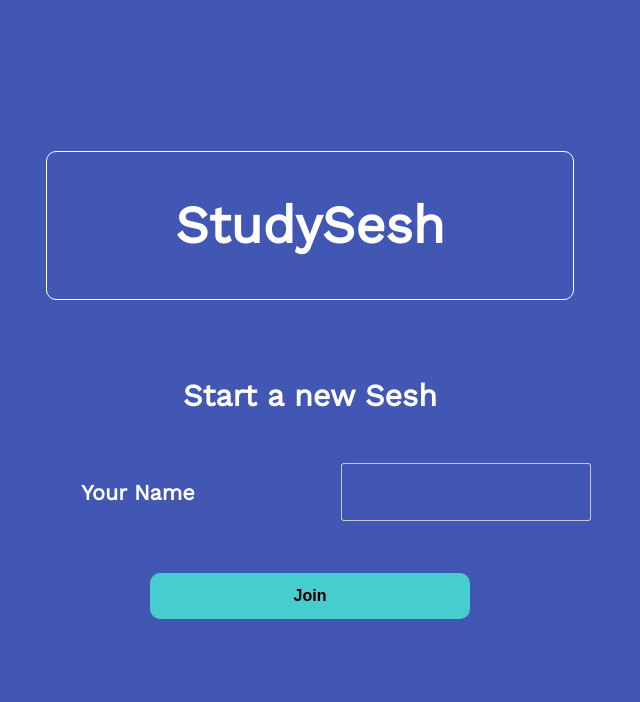
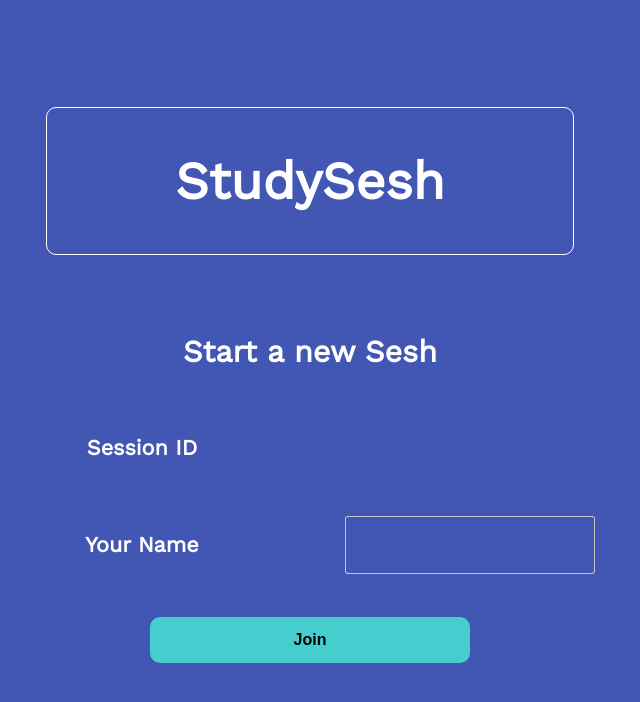
Before and after one commit to dylanOshima/DigiEduHack, a React (Create React App) app in the folder code/: page /start in a window 1280 px wide. Shown: the top 702 px of the page, without its empty margins (330-970 px from the left). Built offline with nearby package versions, Linux system fonts and the light colour scheme; no server answers.

Commit message:
Implemented session creation in create session view

```diff
--- a/code/package.json
+++ b/code/package.json
@@ -12,7 +12,6 @@
     "@types/react": "^16.9.56",
     "@types/react-dom": "^16.9.9",
     "@types/react-router-dom": "^5.1.6",
-    "axios": "^0.21.0",
     "react": "^17.0.1",
     "react-dom": "^17.0.1",
     "react-router-dom": "^5.2.0",
--- a/code/src/components/App.tsx
+++ b/code/src/components/App.tsx
@@ -1,4 +1,4 @@
-import React from 'react';
+import React, {useEffect} from 'react';
 import {
     BrowserRouter as Router,
     Switch,
@@ -20,14 +20,10 @@ function App() {
                         <Logo/>
                         <div className="App-menu">
                             <Link to="/start">
-                                <button onClick={() => console.log("Hehe")}>
-                                    Start a Sesh
-                                </button>
+                                <button>Start a Sesh</button>
                             </Link>
                             <Link to="/join">
-                                <button onClick={() => console.log("U have no friends")}>
-                                    <Link to="/join">Join a Sesh</Link>
-                                </button>
+                                <button>Join a Sesh</button>
                             </Link>
                         </div>
                     </div>
--- a/code/src/components/CreateView.tsx
+++ b/code/src/components/CreateView.tsx
@@ -1,5 +1,4 @@
 import React, {FormEvent, useEffect, useState} from "react";
-import axios from 'axios';
 
 import {Logo} from "./Logo";
 import {Button, Grid, TextField} from "@material-ui/core";
@@ -12,17 +11,21 @@ export default function CreateView() {
     const [sessionId, setSessionId]: [string, (arg: string) => void] = useState("")
 
     useEffect(() => {
-        console.log("post request");
-        axios.post('/create-session', {})
-            .then(res =>{
-                console.log("complete")
+        fetch('/create-session', {
+            method: 'POST',
+            headers: {
+                'Content-Type': 'application/json'
+            },
+            body: JSON.stringify({})
+        })
+            .then(res => res.json()).then(data => setSessionId(data.token))
+            .catch(err => {
+                console.error(err);
             })
-            .catch(err => console.error(err))
     }, [])
 
     const onSubmit = (e: FormEvent<HTMLFormElement>) => {
         e.preventDefault();
-        // console.log(studySet);
         console.log(username);
     }
     return (
@@ -30,17 +33,16 @@ export default function CreateView() {
             <Logo/>
             <h3>Start a new Sesh</h3>
             <form className="form-group" onSubmit={onSubmit} autoComplete="off">
-                <Grid container spacing={1}>
-                    {/*<Grid container item spacing={1} xs={12} md={12}>*/}
-                    {/*    <Grid item md={6} xs={6}>*/}
-                    {/*        <h5>Sesh Number</h5>*/}
-                    {/*    </Grid>*/}
-                    {/*    <Grid item md={6} xs={6} className="vertical-center">*/}
-                    {/*        <TextField id="sessionId" variant="outlined" value={sessionId}*/}
-                    {/*                   onChange={(e) => setSessionId(e.target.value)}/>*/}
-                    {/*    </Grid>*/}
-                    {/*</Grid>*/}
-                    <Grid container item spacing={2} xs={12} md={12}>
+                <Grid container>
+                    <Grid container item spacing={1} xs={12} md={12}>
+                        <Grid item md={6} xs={6}>
+                            <h5>Session ID</h5>
+                        </Grid>
+                        <Grid item md={6} xs={6} className="vertical-center">
+                            {sessionId}
+                        </Grid>
+                    </Grid>
+                    <Grid container item spacing={1} xs={12} md={12}>
                         <Grid item md={6} xs={6}>
                             <h5>Your Name</h5>
                         </Grid>
--- a/code/src/components/JoinView.tsx
+++ b/code/src/components/JoinView.tsx
@@ -18,7 +18,7 @@ export default function JoinView() {
             <Logo/>
             <h3>Join a Sesh</h3>
             <form className="form-group" onSubmit={onSubmit} autoComplete="off">
-                <Grid container spacing={1}>
+                <Grid container>
                     <Grid container item spacing={1} xs={12} md={12}>
                         <Grid item md={6} xs={6}>
                             <h5>Sesh Number</h5>
@@ -28,7 +28,7 @@ export default function JoinView() {
                                        onChange={(e) => setSessionId(e.target.value)}/>
                         </Grid>
                     </Grid>
-                    <Grid container item spacing={2} xs={12} md={12}>
+                    <Grid container item spacing={1} xs={12} md={12}>
                         <Grid item md={6} xs={6}>
                             <h5>Your Name</h5>
                         </Grid>
```
Also changed, not shown: 2 other files (tests, documents, lock files or other folders).
